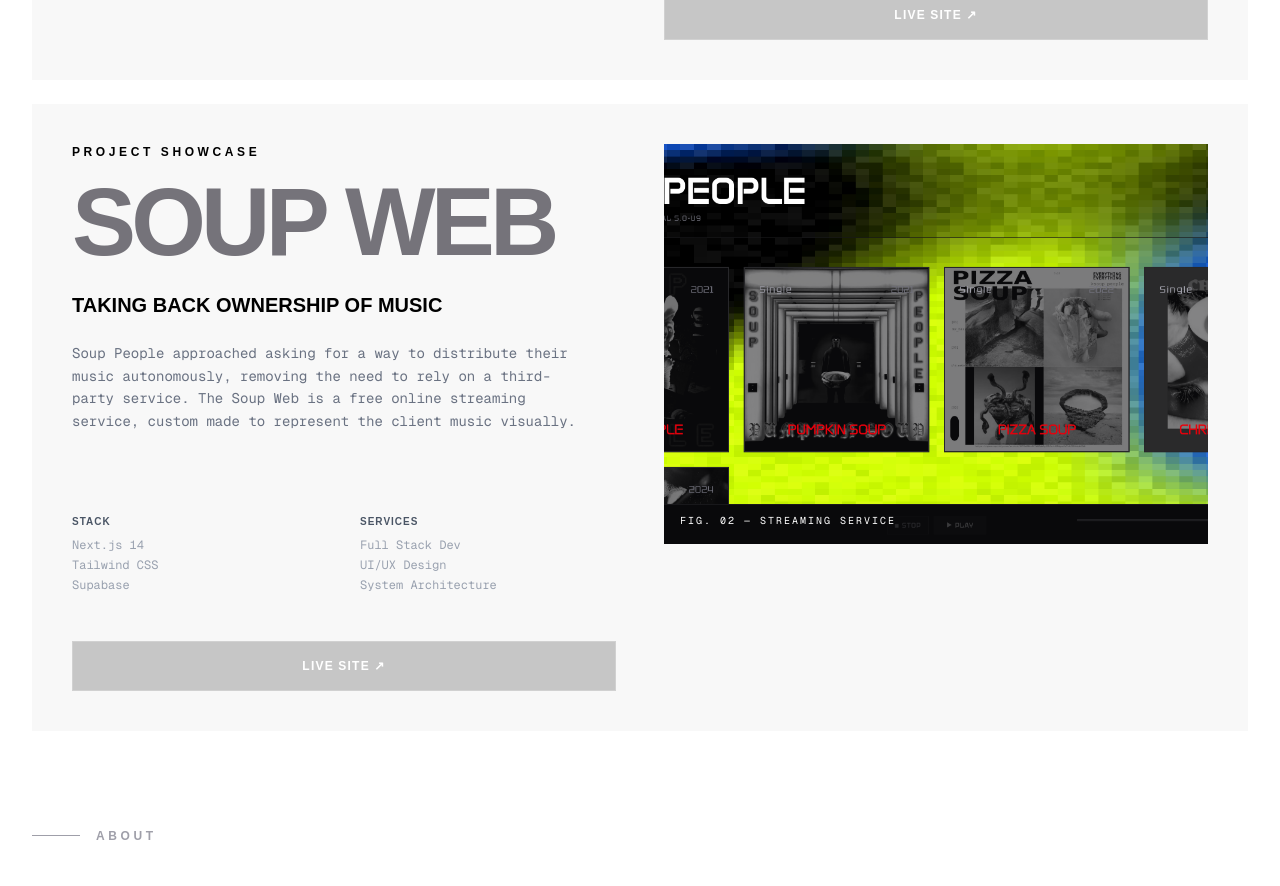
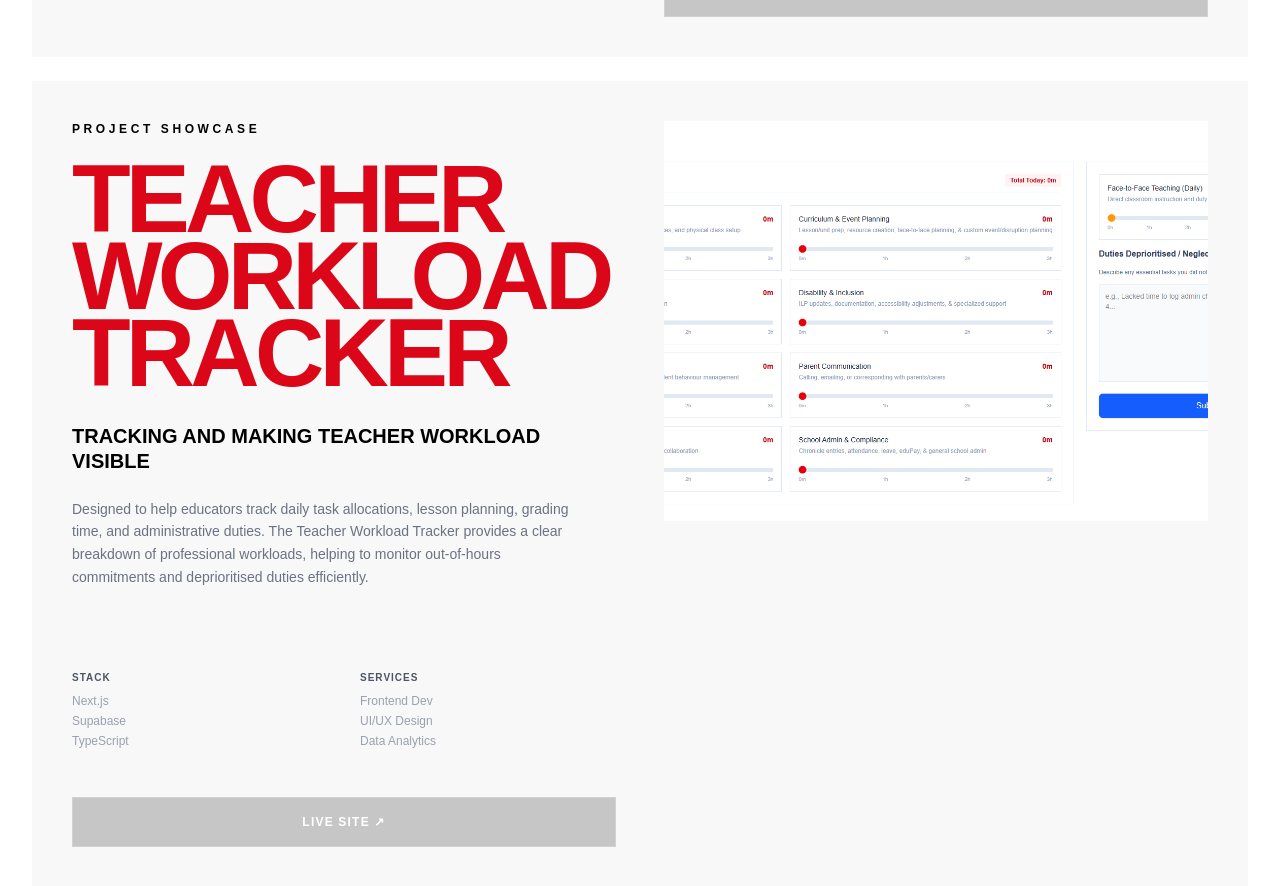
Before and after one commit to sANDROsARAN/portfolio-2024, a Next.js app: page / in a window 1280 px wide. Shown: the part 1380-2266 px from the top of the page. Built offline with nearby package versions, Linux system fonts and the light colour scheme.

Commit message:
added teacher tracker

```diff
--- a/src/app/components/FluidBackground.tsx
+++ b/src/app/components/FluidBackground.tsx
@@ -29,7 +29,7 @@ void main() {
     vec3 color_blob = u_color_blob;
     vec3 rango = vec3(1.0, 0.776, 0.333);
     // vec3 soup = vec3(207.0/255.0, 1.0, 4.0/255.0);
-    vec3 soup = vec3(0.459, 0.451, 0.478);
+    vec3 soup = vec3(219./255., 7./255., 4./255.);
 
     vec3 color_accent;
 
--- a/src/app/layout.tsx
+++ b/src/app/layout.tsx
@@ -1,10 +1,11 @@
 import type { Metadata } from "next";
-import { Geist, Geist_Mono } from "next/font/google";
+import { IBM_Plex_Sans, Geist_Mono } from "next/font/google";
 import "./globals.css";
 
-const geistSans = Geist({
+const geistSans = IBM_Plex_Sans({
   variable: "--font-geist-sans",
   subsets: ["latin"],
+  weight: "100",
 });
 
 const geistMono = Geist_Mono({
@@ -24,7 +25,7 @@ export default function RootLayout({
   return (
     <html
       lang="en"
-      className={`${geistSans.variable} ${geistMono.variable} h-full antialiased`}
+      className={`${geistSans.variable} h-full antialiased`}
     >
       <body className="min-h-full flex flex-col">{children}</body>
     </html>
--- a/src/app/page.tsx
+++ b/src/app/page.tsx
@@ -157,7 +157,7 @@ export default function Home() {
           </div>
         </div>
         <br/>
-        {/* Soup Web */}
+        {/* Overtime Calculator */}
         <div
           className={
             dayStatus
@@ -179,8 +179,8 @@ export default function Home() {
                 </p>
               </div>
 
-              <h2 className="text-6xl md:text-8xl font-black uppercase tracking-tighter mb-8 leading-[0.8] text-soup-grey">
-                SOUP WEB
+              <h2 className="text-6xl md:text-8xl font-black uppercase tracking-tighter mb-8 leading-[0.8] text-[#db0718]">
+                Teacher Workload Tracker
               </h2>
 
               <div className="space-y-6 max-w-lg">
@@ -191,7 +191,7 @@ export default function Home() {
                       : "text-xl text-white leading-tight uppercase font-semibold"
                   }
                 >
-                  Taking back ownership of music
+                  Tracking and making teacher workload visible
                 </p>
                 <p
                   className={
@@ -200,9 +200,7 @@ export default function Home() {
                       : "text-sm font-mono text-gray-300 leading-relaxed"
                   }
                 >
-                  Soup People approached asking for a way to distribute their music autonomously, removing the need to rely
-                  on a third-party service. The Soup Web is a free online streaming service, custom made to represent the client
-                  music visually.
+                  Designed to help educators track daily task allocations, lesson planning, grading time, and administrative duties. The Teacher Workload Tracker provides a clear breakdown of professional workloads, helping to monitor out-of-hours commitments and deprioritised duties efficiently.
                 </p>
               </div>
             </div>
@@ -214,9 +212,9 @@ export default function Home() {
                   Stack
                 </p>
                 <ul className="text-xs font-mono text-gray-400 space-y-1">
-                  <li>Next.js 14</li>
-                  <li>Tailwind CSS</li>
+                  <li>Next.js</li>
                   <li>Supabase</li>
+                  <li>TypeScript</li>
                 </ul>
               </div>
               <div>
@@ -224,16 +222,16 @@ export default function Home() {
                   Services
                 </p>
                 <ul className="text-xs font-mono text-gray-400 space-y-1">
-                  <li>Full Stack Dev</li>
+                  <li>Frontend Dev</li>
                   <li>UI/UX Design</li>
-                  <li>System Architecture</li>
+                  <li>Data Analytics</li>
                 </ul>
               </div>
               <div className="col-span-2 pt-4">
                 <a
-                  href="https://soup-web.vercel.app/"
+                  href="https://overtime-calculator-henna.vercel.app/"
                   target="_blank"
-                  className="inline-block w-full text-center py-4 border border-white/20 hover:bg-soup-grey hover:text-black transition-all duration-300 font-bold uppercase tracking-widest text-xs bg-black/20 text-white"
+                  className="inline-block w-full text-center py-4 border border-white/20 hover:bg-[#db0718] hover:text-black transition-all duration-300 font-bold uppercase tracking-widest text-xs bg-black/20 text-white"
                 >
                   Live Site ↗
                 </a>
@@ -247,17 +245,17 @@ export default function Home() {
             viewport={{ once: true }}
             className="relative h-[50vh] w-full overflow-hidden bg-neutral-900 group hover:grayscale-0 transition-all duration-700"
           >
-            <a href="https://soup-web.vercel.app/" target="_blank">
+            <a href="https://overtime-calculator-henna.vercel.app/" target="_blank">
               <Image
-                src="/assets/soup_hero.png"
-                alt="Soup People Project Detail"
+                src="/assets/overtime_hero.png"
+                alt="Overtime Calculator Project Detail"
                 fill
                 className="object-cover transition-transform duration-[2s] group-hover:scale-105 relative"
               />
               {/* Decorative Label for the image */}
               <div className="absolute bottom-4 left-4">
                 <p className="text-[10px] font-mono uppercase tracking-[0.2em] text-white">
-                  Fig. 02 — Streaming Service
+                  Fig. 02 — Workload Tracker
                 </p>
               </div>
             </a>
@@ -265,14 +263,14 @@ export default function Home() {
         </div>
       </section>
 
-      <section id="about" className="px-8 py-12 border-t border-white/10">
+      {/* <section id="about" className="px-8 py-12 border-t border-white/10">
         <div className="flex items-center gap-4 mb-6">
           <span className="h-px w-12 bg-zinc-400"></span>
           <p className="text-xs uppercase tracking-[0.3em] text-zinc-400 font-bold">
             About
           </p>
         </div>
-      </section>
+      </section> */}
     </main>
   );
 }
```
Also changed, not shown: public/assets/overtime_hero.png (added).
